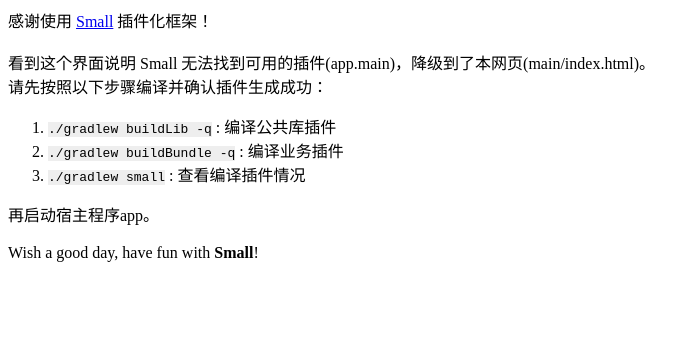
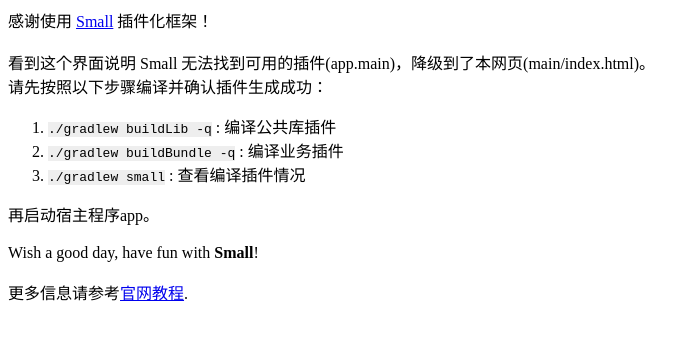
Before and after one commit to wequick/wequick.github.io, a Jekyll site: the page small-sample/main/index.html, which Jekyll copies as it is, in a window 1280 px wide. Shown: the top 340 px of the page, without its empty margins (0-700 px from the left). Built offline with Jekyll 4.4.1, drawn with Linux system fonts in a browser that asks for light colours; Markdown is read by kramdown in place of the engine named in the settings.

Commit message:
Update index.html

```diff
--- a/small-sample/main/index.html
+++ b/small-sample/main/index.html
@@ -25,5 +25,7 @@
 再启动宿主程序app。
 <br/><br/>
 Wish a good day, have fun with <b>Small</b>!
+<br/><br>
+更多信息请参考<a href="http://code.wequick.net/Small">官网教程</a>.
 </body>
 </html>
```
